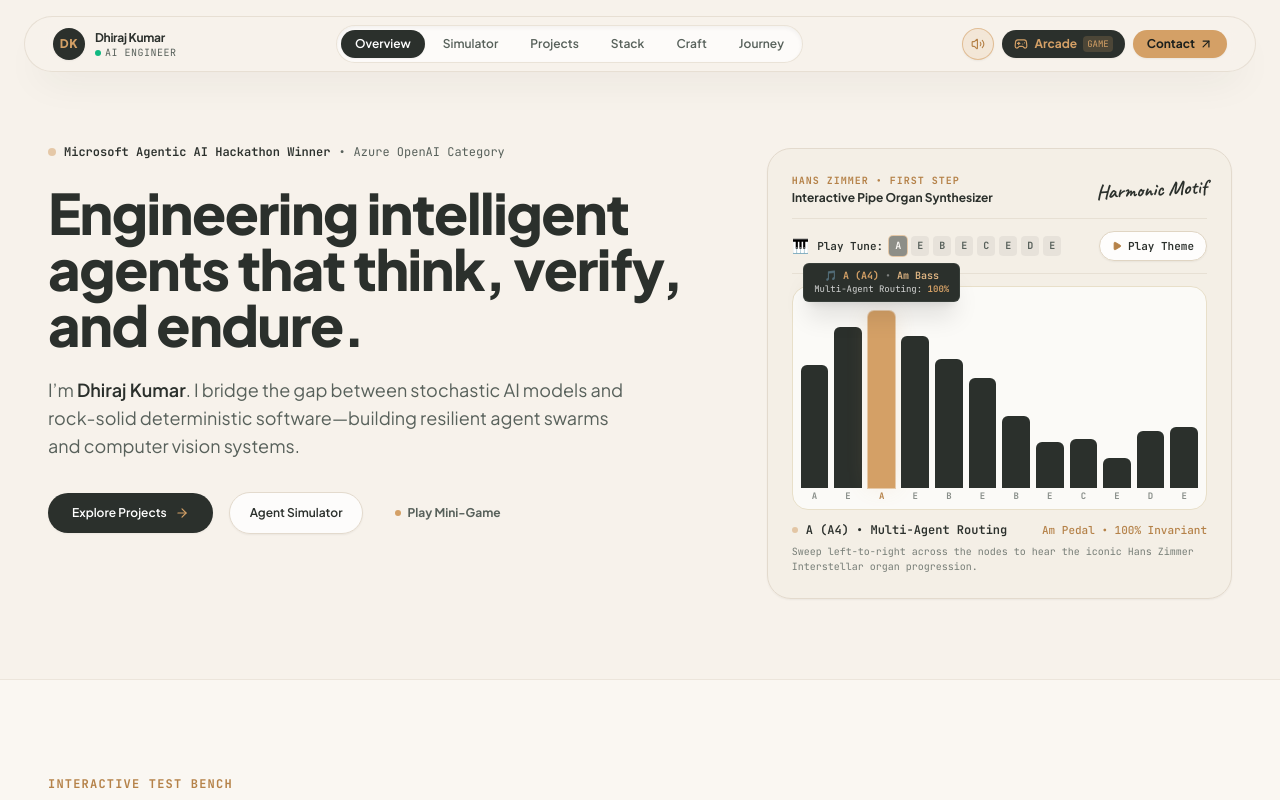
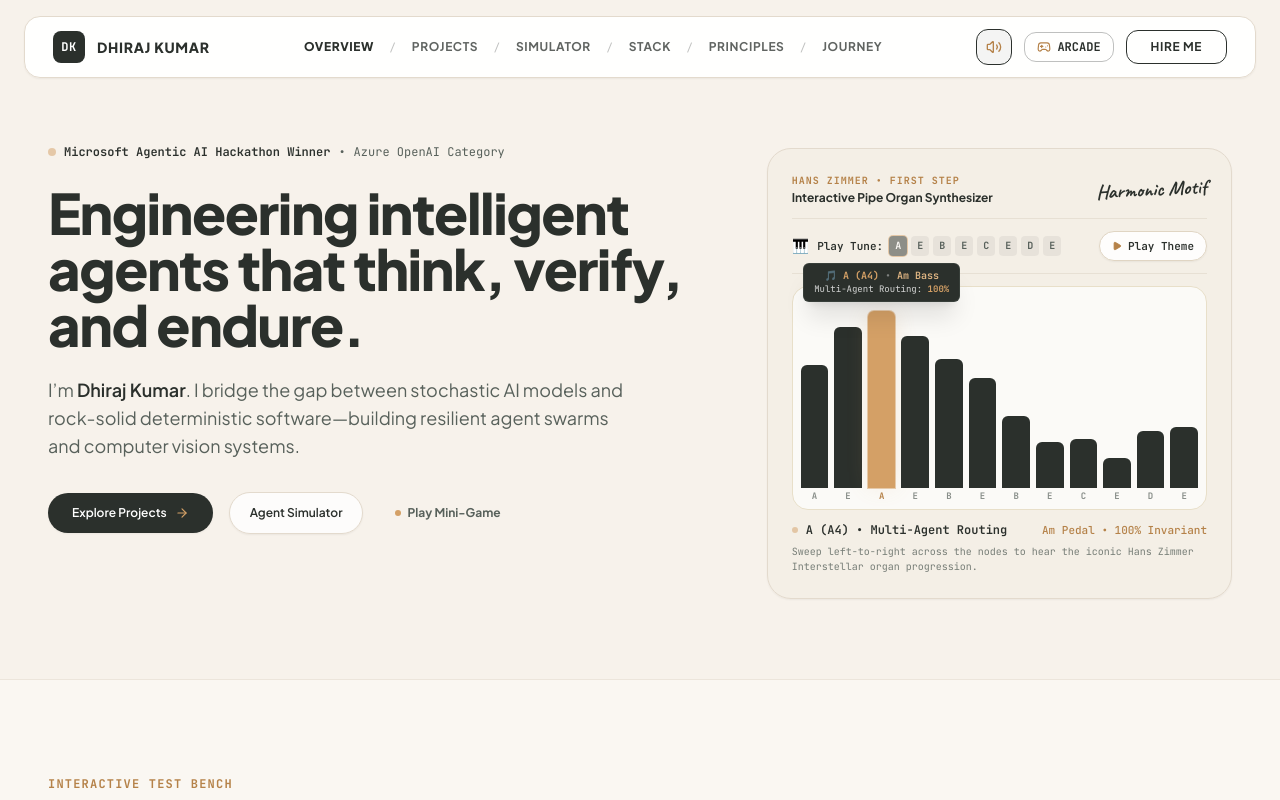
Before and after one commit to iron-man-avenger/dhiraj-portfolio, a React (Vite) app: page / in a window 1280 px wide. Shown: the top 800 px of the page. Built offline with nearby package versions, Linux system fonts and the light colour scheme.

Commit message:
feat: redesign navbar layout to match reference with floating rounded card, monogram, slash-separated links, and outlined HIRE ME button

```diff
--- a/src/components/Navbar.tsx
+++ b/src/components/Navbar.tsx
@@ -1,5 +1,5 @@
 import React, { useState } from 'react';
-import { Volume2, VolumeX, Gamepad2, Menu, X, ArrowUpRight } from 'lucide-react';
+import { Volume2, VolumeX, Gamepad2, Menu, X } from 'lucide-react';
 import { sounds } from '../utils/soundEffects';
 
 interface NavbarProps {
@@ -10,15 +10,15 @@
 
 export const Navbar: React.FC<NavbarProps> = ({ onOpenArcade, soundMuted, onToggleSound }) => {
   const [mobileMenuOpen, setMobileMenuOpen] = useState(false);
-  const [activeTab, setActiveTab] = useState<string>('Overview');
+  const [activeTab, setActiveTab] = useState<string>('OVERVIEW');
 
   const navLinks = [
-    { label: 'Overview', href: '#overview' },
-    { label: 'Simulator', href: '#simulator' },
-    { label: 'Projects', href: '#projects' },
-    { label: 'Stack', href: '#skills' },
-    { label: 'Craft', href: '#principles' },
-    { label: 'Journey', href: '#journey' },
+    { label: 'OVERVIEW', href: '#overview' },
+    { label: 'PROJECTS', href: '#projects' },
+    { label: 'SIMULATOR', href: '#simulator' },
+    { label: 'STACK', href: '#skills' },
+    { label: 'PRINCIPLES', href: '#principles' },
+    { label: 'JOURNEY', href: '#journey' },
   ];
 
   const handleLinkClick = (label: string) => {
@@ -30,70 +30,64 @@
   return (
     <header className="fixed top-4 left-0 right-0 z-50 flex justify-center px-4 sm:px-6 pointer-events-none">
       <div className="w-full max-w-7xl pointer-events-auto">
-        <nav className="glass-panel rounded-full px-3.5 sm:px-6 py-2 flex items-center justify-between shadow-elevated border border-[#E0D5C3]/90 bg-[#F7F2EB]/90 backdrop-blur-xl transition-all duration-300">
+        <nav className="bg-white/95 backdrop-blur-md rounded-2xl px-5 sm:px-7 py-3 flex items-center justify-between border border-[#E3DACD] shadow-sm transition-all duration-300">
 
-          {/* Left: Brand Monogram & Status */}
+          {/* Left: Brand Monogram Box + Name */}
           <a
             href="#overview"
-            onClick={() => handleLinkClick('Overview')}
-            className="flex items-center gap-2.5 group py-0.5 pl-1"
+            onClick={() => handleLinkClick('OVERVIEW')}
+            className="flex items-center gap-3 group"
           >
-            <div className="w-8 h-8 rounded-full bg-charcoal flex items-center justify-center text-amber font-extrabold font-sans text-xs tracking-wider shadow-sm transition-transform duration-300 group-hover:scale-105">
+            <div className="w-8 h-8 rounded-lg bg-[#2B302C] flex items-center justify-center text-white font-extrabold font-mono text-xs tracking-wider shadow-2xs transition-transform duration-200 group-hover:scale-105">
               DK
             </div>
-            <div className="hidden sm:flex flex-col">
-              <span className="font-bold text-charcoal text-xs tracking-tight group-hover:text-amber-dark transition-colors whitespace-nowrap">
-                Dhiraj Kumar
-              </span>
-              <span className="text-[10px] font-mono text-charcoal-muted tracking-wider uppercase flex items-center gap-1 leading-none mt-0.5">
-                <span className="w-1.5 h-1.5 rounded-full bg-emerald-500 animate-pulse"></span>
-                AI Engineer
-              </span>
-            </div>
+            <span className="font-extrabold text-xs sm:text-sm tracking-wider uppercase text-[#2B302C] font-sans group-hover:text-amber-dark transition-colors whitespace-nowrap">
+              DHIRAJ KUMAR
+            </span>
           </a>
 
-          {/* Center: Sleek Segmented Pill Navigation */}
-          <div className="hidden md:flex items-center gap-1 p-1 bg-white/70 rounded-full border border-[#E5DDCF]/80 shadow-inner">
-            {navLinks.map((link) => {
-              const isActive = activeTab === link.label;
-              return (
+          {/* Center: Slash-Separated Navigation Links */}
+          <div className="hidden md:flex items-center gap-2.5 lg:gap-4 text-xs font-bold uppercase tracking-wider text-[#2B302C]">
+            {navLinks.map((link, idx) => (
+              <React.Fragment key={link.label}>
+                {idx > 0 && (
+                  <span className="text-[#2B302C]/30 select-none font-normal">/</span>
+                )}
                 <a
-                  key={link.label}
                   href={link.href}
                   onClick={() => handleLinkClick(link.label)}
-                  className={`text-xs font-semibold px-3.5 py-1.5 rounded-full transition-all duration-200 whitespace-nowrap ${
-                    isActive
-                      ? 'bg-charcoal text-white shadow-sm'
-                      : 'text-charcoal-muted hover:text-charcoal hover:bg-black/[0.04]'
+                  className={`transition-colors py-1 ${
+                    activeTab === link.label
+                      ? 'text-[#2B302C] font-extrabold'
+                      : 'text-[#2B302C]/75 hover:text-amber-dark'
                   }`}
                 >
                   {link.label}
                 </a>
-              );
-            })}
+              </React.Fragment>
+            ))}
           </div>
 
-          {/* Right: Compact Utility Cluster */}
-          <div className="flex items-center gap-2 pr-1">
-
+          {/* Right: Sound FX, Arcade & Outlined HIRE ME Button */}
+          <div className="flex items-center gap-2 sm:gap-3">
             {/* Audio FX Toggle */}
             <button
               onClick={() => {
                 sounds.playTap();
                 onToggleSound();
               }}
-              className={`w-8 h-8 rounded-full border transition-all duration-200 flex items-center justify-center ${
+              className={`w-8 h-8 sm:w-9 sm:h-9 rounded-xl border transition-all duration-200 flex items-center justify-center ${
                 soundMuted
-                  ? 'border-[#E3DACD] bg-white/60 text-charcoal-muted hover:text-charcoal hover:bg-white'
-                  : 'border-amber/60 bg-amber/15 text-charcoal shadow-sm'
+                  ? 'border-[#E3DACD] bg-white text-charcoal-muted hover:text-[#2B302C] hover:border-[#2B302C]'
+                  : 'border-[#2B302C] bg-[#2B302C]/5 text-[#2B302C]'
               }`}
-              title={soundMuted ? "Unmute UI Audio FX" : "Mute UI Audio FX"}
+              title={soundMuted ? "Unmute Interstellar Soundtrack" : "Mute Audio FX"}
               aria-label="Sound Toggle"
             >
               {soundMuted ? (
-                <VolumeX className="w-3.5 h-3.5 text-charcoal-muted" />
+                <VolumeX className="w-3.5 h-3.5 sm:w-4 sm:h-4 text-charcoal-muted" />
               ) : (
-                <Volume2 className="w-3.5 h-3.5 text-amber-dark" />
+                <Volume2 className="w-3.5 h-3.5 sm:w-4 sm:h-4 text-amber-dark" />
               )}
             </button>
 
@@ -103,21 +97,19 @@
                 sounds.playClick();
                 onOpenArcade();
               }}
-              className="px-3 py-1.5 rounded-full bg-charcoal text-amber text-xs font-bold flex items-center gap-1.5 hover:bg-charcoal-deep transition-all transform hover:scale-[1.03] shadow-sm group whitespace-nowrap"
+              className="hidden xl:inline-flex items-center gap-1.5 px-3 py-1.5 rounded-xl border border-[#2B302C]/30 hover:border-[#2B302C] text-[#2B302C] text-xs font-mono font-bold transition-all"
             >
-              <Gamepad2 className="w-3.5 h-3.5 text-amber group-hover:rotate-12 transition-transform" />
-              <span className="hidden sm:inline">Arcade</span>
-              <span className="text-[9px] font-mono px-1 py-0.2 rounded bg-amber/20 text-amber font-normal">GAME</span>
+              <Gamepad2 className="w-3.5 h-3.5 text-amber-dark" />
+              <span>ARCADE</span>
             </button>
 
-            {/* Contact CTA */}
+            {/* Outlined "HIRE ME" Button */}
             <a
               href="#contact"
               onClick={() => sounds.playTap()}
-              className="px-3.5 py-1.5 rounded-full bg-amber text-charcoal-deep text-xs font-bold hover:bg-amber-light transition-all shadow-sm flex items-center gap-1 whitespace-nowrap"
+              className="px-4 sm:px-6 py-2 rounded-xl border border-[#2B302C] text-[#2B302C] text-xs font-bold uppercase tracking-wider hover:bg-[#2B302C] hover:text-white transition-all shadow-2xs whitespace-nowrap"
             >
-              <span>Contact</span>
-              <ArrowUpRight className="w-3.5 h-3.5" />
+              HIRE ME
             </a>
 
             {/* Mobile Menu Button */}
@@ -126,41 +118,52 @@
                 sounds.playTap();
                 setMobileMenuOpen(!mobileMenuOpen);
               }}
-              className="md:hidden p-1.5 rounded-full border border-[#E3DACD] text-charcoal hover:bg-white transition-colors ml-1"
+              className="md:hidden p-2 rounded-xl border border-[#2B302C]/30 text-[#2B302C] hover:bg-neutral-100 transition-colors ml-1"
               aria-label="Toggle Menu"
             >
               {mobileMenuOpen ? <X className="w-4 h-4" /> : <Menu className="w-4 h-4" />}
             </button>
           </div>
+
         </nav>
 
         {/* Mobile Menu Drawer */}
         {mobileMenuOpen && (
           <div className="md:hidden mt-2">
-            <div className="glass-panel rounded-3xl p-4 border border-[#E3DACD] shadow-elevated bg-[#F7F2EB]/95 backdrop-blur-xl flex flex-col gap-1.5">
+            <div className="bg-white/95 backdrop-blur-xl rounded-2xl p-5 border border-[#E3DACD] shadow-elevated flex flex-col gap-2">
               {navLinks.map((link) => (
                 <a
                   key={link.label}
                   href={link.href}
                   onClick={() => handleLinkClick(link.label)}
-                  className="text-xs font-semibold text-charcoal py-2 px-3 rounded-xl hover:bg-white/80 transition-colors flex items-center justify-between"
+                  className="text-xs font-bold uppercase tracking-wider text-[#2B302C] py-2.5 px-3 rounded-xl hover:bg-neutral-100 transition-colors flex items-center justify-between"
                 >
                   <span>{link.label}</span>
-                  <span className="text-[10px] text-charcoal-muted">➜</span>
+                  <span className="text-[10px] text-[#2B302C]/40">➜</span>
                 </a>
               ))}
-              <div className="pt-2 border-t border-[#E5DDCF] flex items-center gap-2 mt-1">
+              <div className="pt-3 border-t border-[#E3DACD] flex flex-col gap-2 mt-1">
                 <button
                   onClick={() => {
                     sounds.playClick();
                     onOpenArcade();
                     setMobileMenuOpen(false);
                   }}
-                  className="flex-1 py-2 rounded-xl bg-charcoal text-amber text-xs font-bold flex items-center justify-center gap-1.5"
+                  className="w-full py-2.5 rounded-xl border border-[#2B302C]/30 text-[#2B302C] text-xs font-mono font-bold flex items-center justify-center gap-2 hover:bg-neutral-50"
                 >
-                  <Gamepad2 className="w-3.5 h-3.5" />
-                  <span>Play Arcade Game</span>
+                  <Gamepad2 className="w-4 h-4 text-amber-dark" />
+                  <span>PLAY ARCADE GAME</span>
                 </button>
+                <a
+                  href="#contact"
+                  onClick={() => {
+                    sounds.playTap();
+                    setMobileMenuOpen(false);
+                  }}
+                  className="w-full py-2.5 rounded-xl bg-[#2B302C] text-white text-xs font-bold uppercase tracking-wider text-center"
+                >
+                  HIRE ME
+                </a>
               </div>
             </div>
           </div>
```
